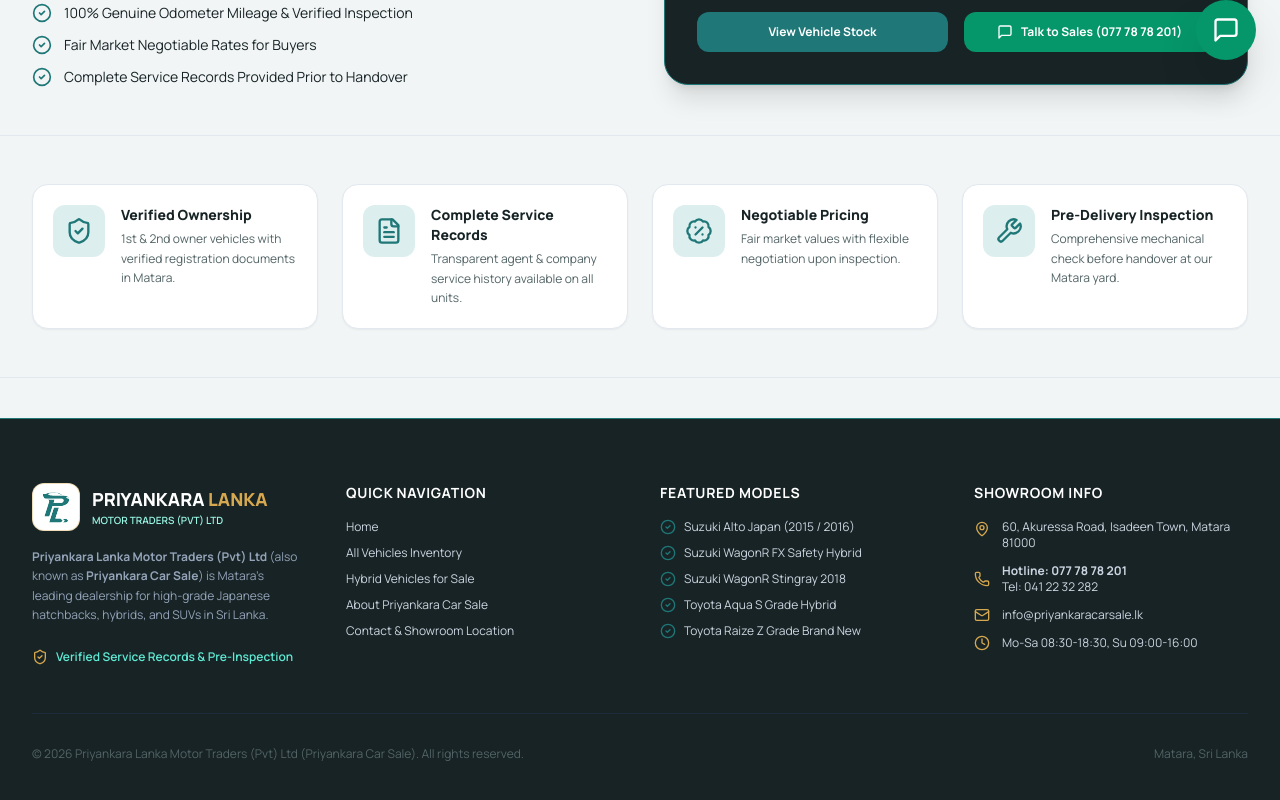
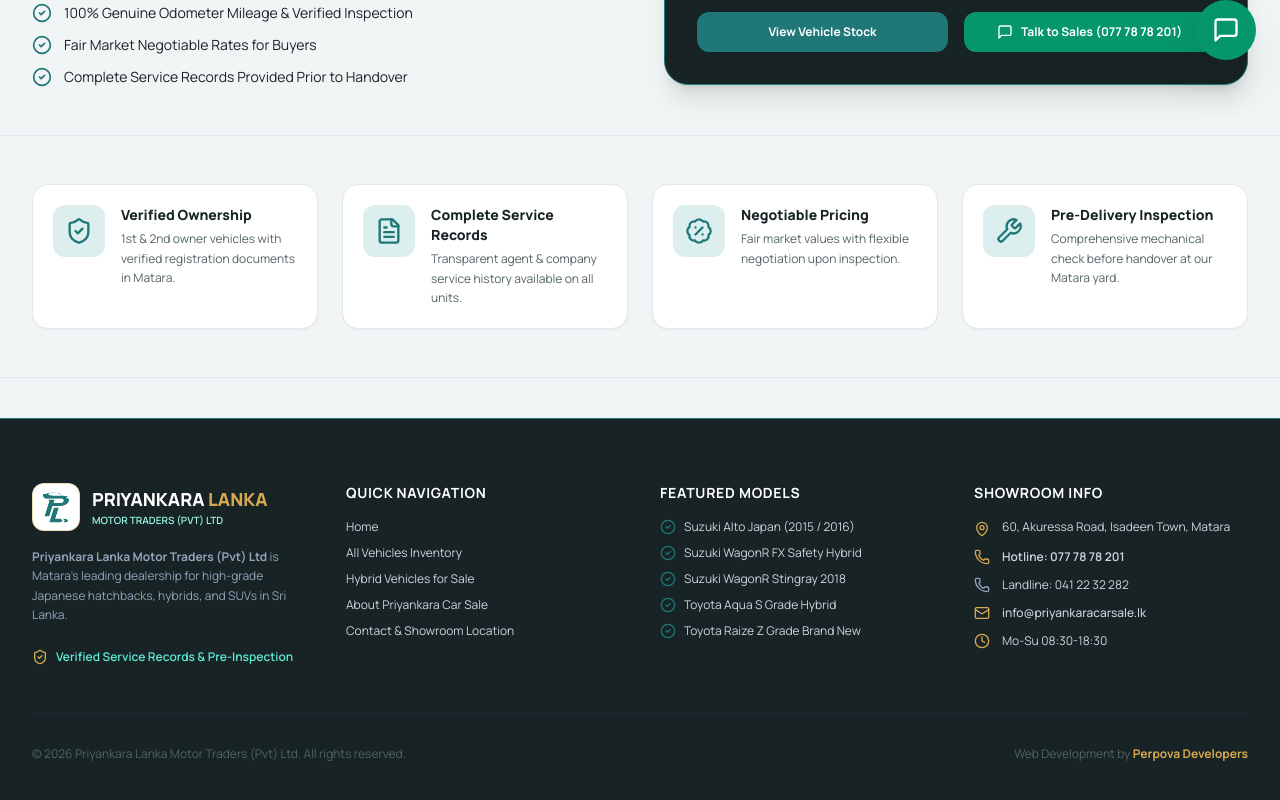
Before and after one commit to perpova/plmt, a Next.js app: page /about in a window 1280 px wide. Shown: the part 716-1516 px from the top of the page. Built offline with nearby package versions, Linux system fonts and the light colour scheme.

Commit message:
Edited the footer section

```diff
--- a/src/components/Footer.tsx
+++ b/src/components/Footer.tsx
@@ -5,6 +5,8 @@
 import { MapPin, Phone, Mail, Clock, ShieldCheck, CheckCircle2 } from 'lucide-react';
 
 export default function Footer() {
+  const currentYear = new Date().getFullYear();
+
   return (
     <footer className="bg-[#172325] text-slate-300 border-t border-[#1F7778] pt-16 pb-12">
       <div className="max-w-7xl mx-auto px-4 sm:px-6 lg:px-8">
@@ -31,7 +33,7 @@
               </div>
             </div>
             <p className="text-xs text-slate-400 leading-relaxed">
-              <strong>{DEALERSHIP.legalName}</strong> (also known as <strong>{DEALERSHIP.altName}</strong>) is Matara's leading dealership for high-grade Japanese hatchbacks, hybrids, and SUVs in Sri Lanka.
+              <strong>{DEALERSHIP.legalName}</strong> is Matara's leading dealership for high-grade Japanese hatchbacks, hybrids, and SUVs in Sri Lanka.
             </p>
             <div className="pt-2 flex items-center gap-2 text-xs text-teal-300 font-semibold">
               <ShieldCheck className="w-4 h-4 text-[#D6A84F]" />
@@ -112,46 +114,66 @@
             </ul>
           </div>
 
-          {/* Showroom Contact Details */}
+          {/* Showroom Info Column */}
           <div className="space-y-3">
             <h3 className="text-white font-bold text-sm mb-4 uppercase tracking-wider text-[#D6A84F]">
               Showroom Info
             </h3>
+            {/* Address */}
             <div className="flex items-start gap-3 text-xs text-slate-300">
               <MapPin className="w-4 h-4 text-[#D6A84F] shrink-0 mt-0.5" />
-              <span>{DEALERSHIP.address.fullFormatted}</span>
+              <span>60, Akuressa Road, Isadeen Town, Matara</span>
             </div>
+
+            {/* Hotline */}
             <div className="flex items-center gap-3 text-xs text-slate-300">
               <Phone className="w-4 h-4 text-[#D6A84F] shrink-0" />
-              <div className="flex flex-col">
-                <a href={`tel:${DEALERSHIP.phoneHotlineRaw}`} className="hover:text-white font-bold">
-                  Hotline: {DEALERSHIP.phoneHotline}
-                </a>
-                <a href={`tel:${DEALERSHIP.phoneLandlineRaw}`} className="hover:text-white">
-                  Tel: {DEALERSHIP.phoneLandline}
-                </a>
-              </div>
+              <a href={`tel:${DEALERSHIP.phoneHotlineRaw}`} className="hover:text-white font-semibold">
+                Hotline: {DEALERSHIP.phoneHotline}
+              </a>
             </div>
+
+            {/* Landline */}
+            <div className="flex items-center gap-3 text-xs text-slate-300">
+              <Phone className="w-4 h-4 text-slate-400 shrink-0" />
+              <a href={`tel:${DEALERSHIP.phoneLandlineRaw}`} className="hover:text-white">
+                Landline: {DEALERSHIP.phoneLandline}
+              </a>
+            </div>
+
+            {/* Email with Bot Protection CSS Trick (bidi-override rtl) */}
             <div className="flex items-center gap-3 text-xs text-slate-300">
               <Mail className="w-4 h-4 text-[#D6A84F] shrink-0" />
-              <a href={`mailto:${DEALERSHIP.email}`} className="hover:text-white">
-                {DEALERSHIP.email}
+              <a href={`mailto:${DEALERSHIP.email}`} className="hover:text-white font-medium" title="Contact Email">
+                <span className="[unicode-bidi:bidi-override] [direction:rtl] inline-block">
+                  kl.elasracaraknayirp@ofni
+                </span>
               </a>
             </div>
+
+            {/* Operating Hours */}
             <div className="flex items-center gap-3 text-xs text-slate-300">
               <Clock className="w-4 h-4 text-[#D6A84F] shrink-0" />
-              <span>{DEALERSHIP.openingHours}</span>
+              <span>Mo-Su 08:30-18:30</span>
             </div>
           </div>
         </div>
 
-        {/* Bottom Legal Copyright */}
+        {/* Bottom Copyright & Developer Credit */}
         <div className="pt-8 flex flex-col sm:flex-row justify-between items-center text-xs text-slate-500 gap-4">
           <p>
-            &copy; {new Date().getFullYear()} {DEALERSHIP.legalName} ({DEALERSHIP.altName}). All rights reserved.
+            &copy; {currentYear} {DEALERSHIP.legalName}. All rights reserved.
           </p>
-          <p className="flex items-center gap-2">
-            <span>Matara, Sri Lanka</span>
+          <p>
+            Web Development by{' '}
+            <a
+              href="https://perpova.com/"
+              target="_blank"
+              rel="noopener noreferrer"
+              className="text-[#D6A84F] hover:underline font-bold transition-colors"
+            >
+              Perpova Developers
+            </a>
           </p>
         </div>
       </div>
--- a/src/data/dealership.ts
+++ b/src/data/dealership.ts
@@ -18,13 +18,13 @@
     postalCode: '81000',
     district: 'Southern Province',
     country: 'Sri Lanka',
-    fullFormatted: '60, Akuressa Road, Isadeen Town, Matara 81000',
+    fullFormatted: '60, Akuressa Road, Isadeen Town, Matara',
   },
   geo: {
     latitude: 5.9496,
     longitude: 80.5469,
   },
-  openingHours: 'Mo-Sa 08:30-18:30, Su 09:00-16:00',
+  openingHours: 'Mo-Su 08:30-18:30',
   socials: {
     facebook: 'https://facebook.com/priyankaracarsale',
     whatsappGroup: 'https://wa.me/94777878201',
```
